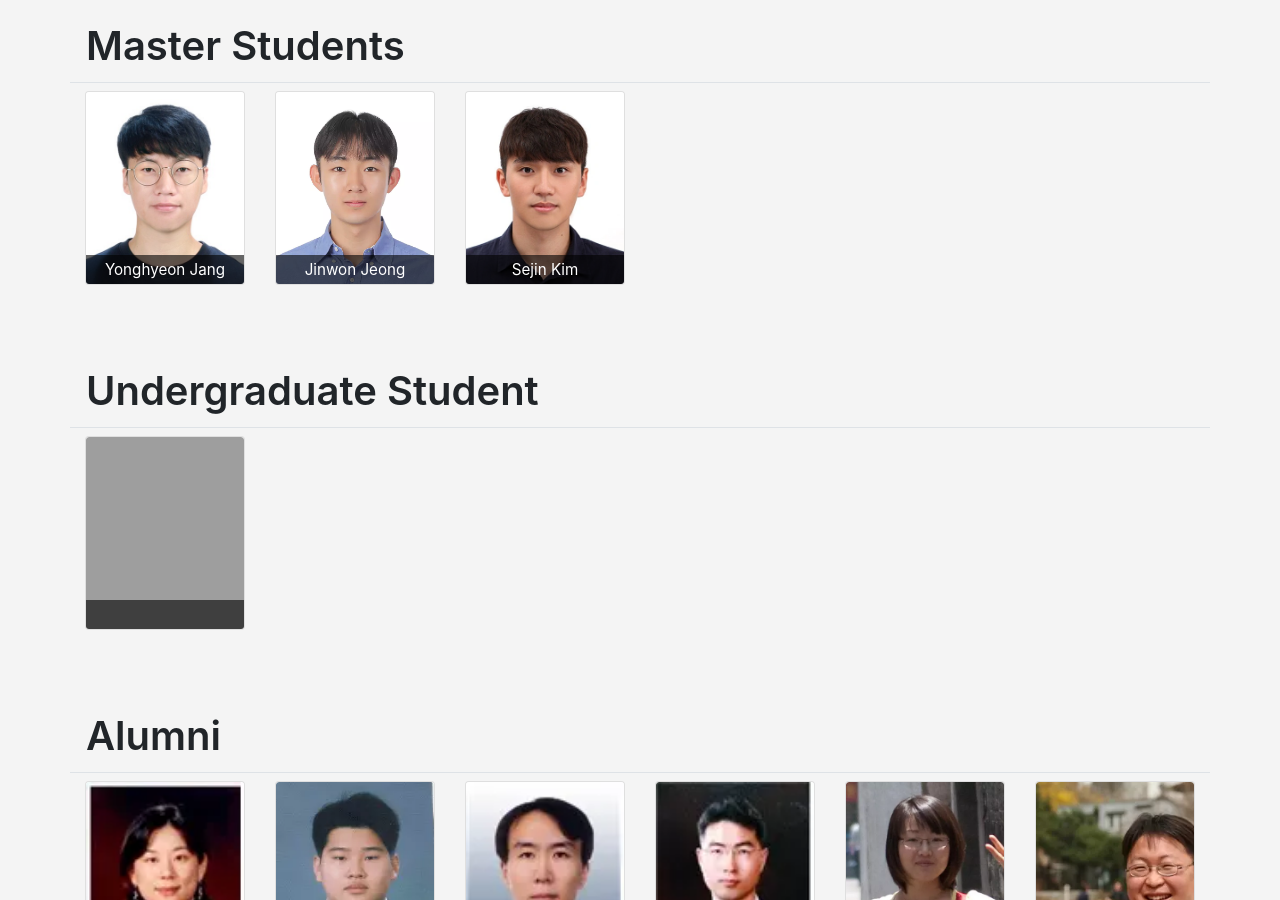
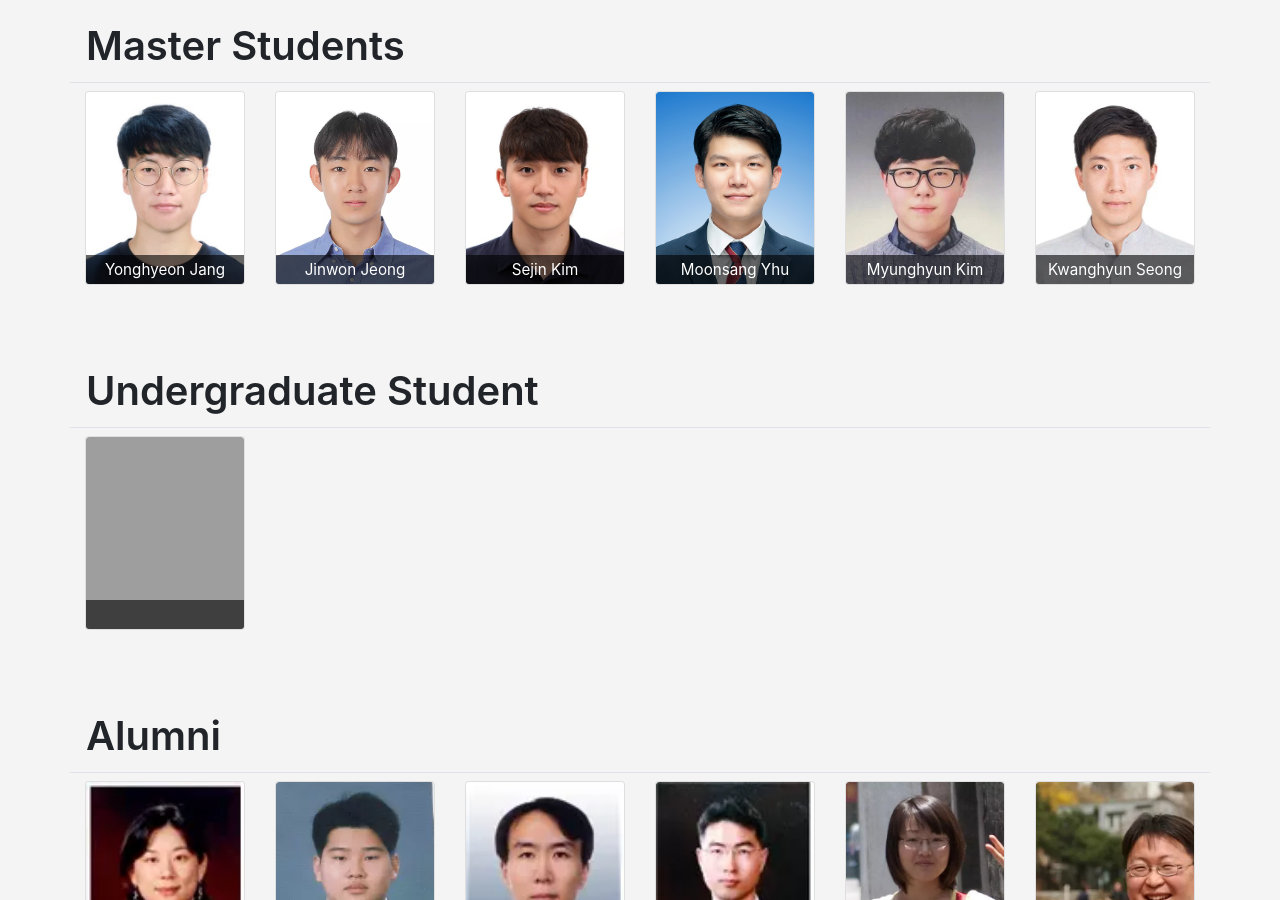
Before and after one commit to KU-Cloud/ku-cloud.github.io, a Jekyll site: the page built from members.html, in a window 1280 px wide and 900 px high, scrolled down 547 px. Built offline with Jekyll 4.4.1, drawn with Linux system fonts in a browser that asks for light colours; grey boxes are pictures that could not be loaded.

Commit message:
update members and images

```diff
--- a/_data/members.yaml
+++ b/_data/members.yaml
@@ -34,6 +34,12 @@ master:
     mail: jin4812@korea.ac.kr
   - name: Sejin Kim
     mail: sejjj120@korea.ac.kr
+  - name: Moonsang Yhu
+    mail: anstkd07@gmail.com
+  - name: Myunghyun Kim
+    mail: freckie@frec.kr
+  - name: Kwanghyun Seong
+    mail: bonghwang16@naver.com
 
 intern:
   - name:
```
Also changed, not shown: assets/images/members/Kwanghyun Seong.webp (added), assets/images/members/Moonsang Yhu.webp (added), assets/images/members/Myunghyun Kim.webp (added).
